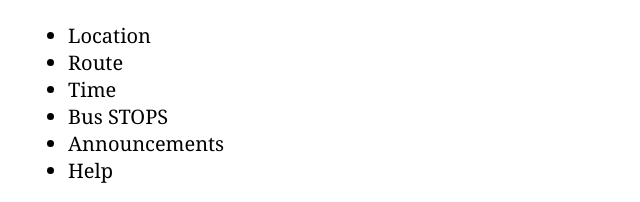
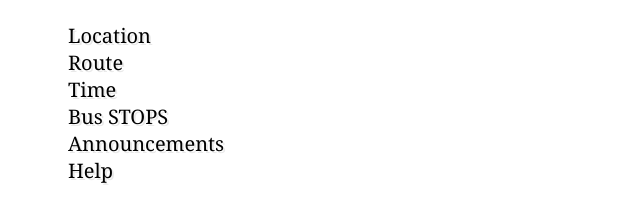
Before and after one commit to marziamerin/Learn, a plain HTML site: page Demo Bus Tracker/index.html in a window 1280 px wide. Shown: the part 313-515 px from the top of the page, 0-640 px from the left. Drawn offline with Linux system fonts and the light colour scheme.

Commit message:
List style

```diff
--- a/Demo Bus Tracker/style.css
+++ b/Demo Bus Tracker/style.css
@@ -17,6 +17,11 @@ h1{
         font-family: Georgia, 'Times New Roman', Times, serif;
         margin: 20px;
     }
+    li{
+        list-style-type: none;
+        text-shadow: 2px 2px #e9e9e9;
+
+    }
     h2{
         font-size: 25px;
         padding:0cqmax;
```
